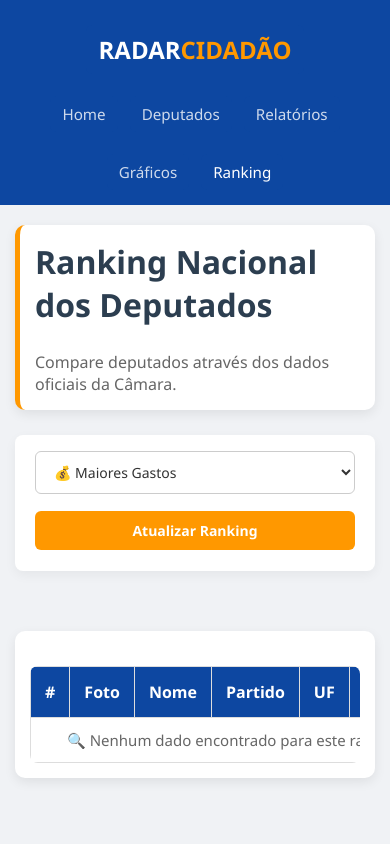
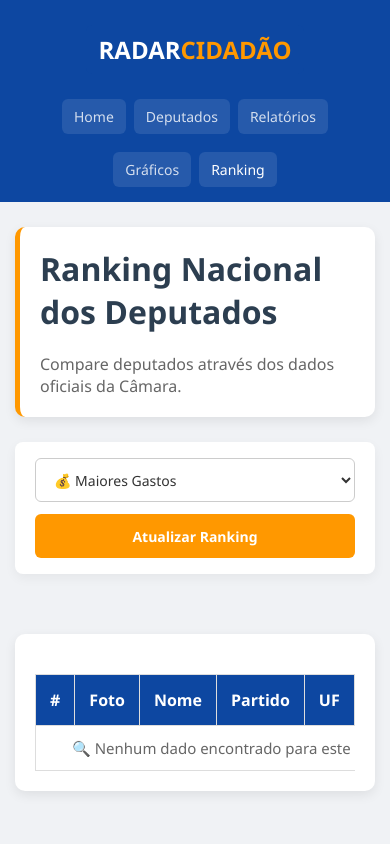
Before and after one commit to eugeniojonatas/Radar-Cidadao-Froggrammers, a Flask app: page /ranking.html in a window 390 px wide. Run offline with Flask 3, Linux system fonts and the light colour scheme; data that the repository does not hold is empty.

Commit message:
Update style.css

```diff
--- a/src/frontend/static/style.css
+++ b/src/frontend/static/style.css
@@ -483,128 +483,151 @@ th {
     }
 }
 /* =====================================================
-   RESPONSIVO (ALTERAÇÕES PERFEITAS PARA O MÓVEL)
+   OTIMIZAÇÃO PREMIUM PARA DISPOSITIVOS MÓVEIS
 ===================================================== */
 
-@media (max-width: 768px) {
-    /* Ajustes Gerais de Container */
-    .container {
-        margin: 20px auto;
-        padding: 0 15px;
-    }
+@media screen and (max-width: 768px) {
 
-    /* Sobrescreve estilos inline de padding rígido em deputados.html */
-    main.container[style*="padding: 20px 5%"] {
-        padding: 15px !important;
-    }
-
-    /* Navbar Flexível e Empilhada */
+    /* 1. NAVEGAÇÃO E CABEÇALHO */
     .navbar {
+        height: auto !important;
         flex-direction: column;
-        height: auto;
-        padding: 15px;
-        gap: 12px;
+        padding: 15px 20px !important;
+        gap: 15px;
     }
 
     .nav-links {
         flex-wrap: wrap;
         justify-content: center;
-        gap: 12px;
-        font-size: 0.95rem;
-        padding: 0;
+        gap: 8px;
+        width: 100%;
     }
 
-    /* Hero section da Home e espaçamentos */
-    section[style*="padding: 0 10%"] {
-        padding: 0 20px !important;
-        text-align: center;
-        justify-content: center;
+    .nav-links a {
+        padding: 8px 12px;
+        font-size: 14px;
+        background: rgba(255, 255, 255, 0.1);
+        border-radius: 6px;
     }
 
-    .grid[style*="margin-top: -60px"] {
-        margin-top: -30px !important;
+    /* 2. AJUSTE DE CONTAINERS E ESPAÇAMENTOS GERAIS */
+    .container {
+        padding: 15px !important;
+        margin: 10px auto !important;
+        width: 100%;
     }
 
-    /* Cards e Elementos de Formulário (Filtros Full Width) */
-    .card {
-        display: flex;
-        flex-direction: column;
-        gap: 15px;
-        padding: 15px;
-    }
-
-    .card input,
-    .card select,
-    .card button {
-        width: 100%;
-        margin-right: 0;
-        margin-bottom: 5px;
-    }
-
-    /* Tabelas responsivas (com scroll horizontal sem quebrar o ecrã) */
-    table, .ranking-table {
-        display: block !important;
-        overflow-x: auto !important;
-        white-space: nowrap !important;
-        width: 100% !important;
-        border-radius: 8px;
-    }
-
-    /* Toast (notificações) centralizado no ecrã do telemóvel */
-    .toast {
-        right: 50% !important;
-        transform: translateX(50%) !important;
-        width: 90% !important;
+    /* Corrige a Hero Section (Home) para o texto não vazar */
+    .hero {
+        padding: 40px 20px !important;
+        height: auto !important;
+        min-height: 350px;
         text-align: center;
     }
 
-    /* Ranking */
+    /* Remove a margem negativa dos cards na Home para não sobrepor o texto no celular */
+    .grid[style*="margin-top: -60px"] {
+        margin-top: 10px !important;
+    }
+
+    /* 3. CORREÇÃO CIRÚRGICA DOS GRIDS INLINE (O que quebrava o layout) */
+
+    /* Página de Perfil: Coloca a foto em cima e os dados embaixo */
+    div[style*="grid-template-columns:320px 1fr"],
+    div[style*="grid-template-columns: 320px 1fr"] {
+        grid-template-columns: 1fr !important;
+        gap: 20px !important;
+    }
+
+    /* Remove o efeito "colado" (sticky) da foto do perfil no celular para permitir a rolagem */
+    aside .card[style*="position:sticky"],
+    aside .card[style*="position: sticky"] {
+        position: relative !important;
+        top: 0 !important;
+    }
+
+    /* Página de Relatórios: Filtros lado a lado viram uma coluna empilhada */
+    div[style*="grid-template-columns: repeat(3, 1fr)"],
+    div[style*="grid-template-columns:repeat(3, 1fr)"] {
+        grid-template-columns: 1fr !important;
+        gap: 15px !important;
+    }
+
+    /* 4. BARRA DE FILTROS E FORMULÁRIOS (Deputados e Ranking) */
+    .filter-bar,
+    .ranking-filtros,
+    div[style*="display: flex; gap: 10px; align-items: center"] {
+        flex-direction: column !important;
+        align-items: stretch !important;
+        gap: 12px !important;
+    }
+
+    .filter-bar input,
+    .filter-bar select,
+    .ranking-filtros select,
+    .ranking-filtros button,
+    .card select,
+    .card button,
+    .card input {
+        width: 100% !important;
+        max-width: 100% !important;
+        margin-right: 0 !important;
+        min-height: 44px; /* Tamanho mínimo amigável para toque do dedo */
+    }
+
+    /* 5. TABELAS (Rolagem horizontal perfeita sem quebrar as bordas) */
+    table {
+        display: block !important;
+        width: 100% !important;
+        max-width: 100% !important;
+        overflow-x: auto !important;
+        -webkit-overflow-scrolling: touch; /* Rolagem suave no iPhone/iOS */
+        border-collapse: collapse !important;
+        white-space: nowrap !important; /* Impede que o texto esprema e crie linhas gigantes */
+    }
+
+    /* 6. MODAL (Pop-up de detalhes) */
+    .modal-content {
+        width: 95% !important;
+        padding: 15px !important;
+        margin: 20px auto;
+        max-height: 90vh;
+        overflow-y: auto;
+    }
+
+    /* 7. NOTIFICAÇÕES (Toasts) */
+    .toast {
+        width: 90% !important;
+        left: 50% !important;
+        right: auto !important;
+        transform: translateX(-50%) !important;
+        text-align: center;
+        top: 10px !important;
+    }
+
+    /* 8. AJUSTES ESPECÍFICOS DO RANKING */
+    .ranking-top3 {
+        grid-template-columns: 1fr !important;
+        gap: 15px;
+    }
+
     .ranking-item {
         flex-direction: column;
-        align-items: flex-start;
+        text-align: center;
         gap: 10px;
+        padding: 20px 15px;
     }
 
     .ranking-info {
         margin-left: 0;
+        width: 100%;
     }
 
     .ranking-nota {
-        text-align: left;
-    }
-
-    .ranking-filtros {
-        flex-direction: column;
-        align-items: stretch;
-    }
-
-    .ranking-filtros select,
-    .ranking-filtros button {
+        text-align: center;
         width: 100%;
-    }
-
-    /* ==========================================
-       CORREÇÕES INTELIGENTES PARA ESTILOS INLINE
-    ========================================== */
-
-    /* Força Grids estruturados diretamente no HTML para ficarem em 1 coluna (Perfil e Relatórios) */
-    div[style*="grid-template-columns"] {
-        grid-template-columns: 1fr !important;
-        gap: 15px !important;
-    }
-
-    /* Barras de Filtro que utilizam flexbox em linha */
-    .filter-bar,
-    div[style*="display: flex; gap: 10px; align-items: center"] {
-        flex-direction: column !important;
-        align-items: stretch !important;
-        gap: 10px !important;
-    }
-
-    /* Textos divididos na horizontal (ex: Total de gastos no Perfil) */
-    div[style*="justify-content:space-between"] {
-        flex-direction: column !important;
-        align-items: flex-start !important;
-        gap: 12px !important;
+        margin-top: 10px;
+        padding-top: 10px;
+        border-top: 1px solid #eee;
     }
 }
```
